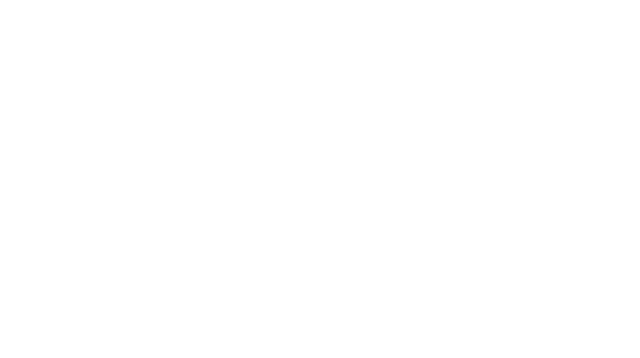
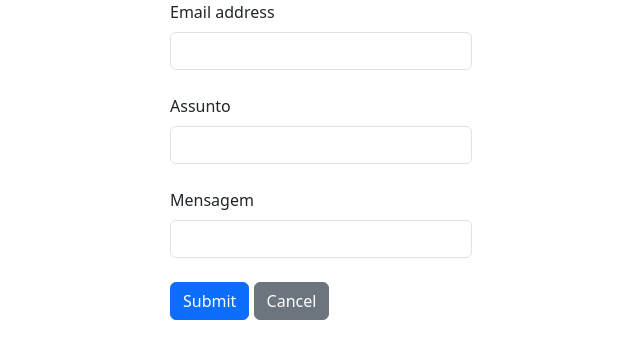
Before and after one commit to MP07T/LI2024-Teste4, a plain HTML site: page index.html in a window 1280 px wide. Shown: the whole page, without its empty margins (319-959 px from the left). Drawn offline with nearby package versions, Linux system fonts and the light colour scheme.

Commit message:
4ª Tarefa concluída

```diff
--- a/index.html
+++ b/index.html
@@ -8,8 +8,33 @@
 </head>
 <body>
 
+    <form>
+        <div class="row justify-content-center mb-4">
+            <div class="col-md-3">
+            <label for="exampleInputEmail1" class="form-label">Email address</label>
+            <input type="email" class="form-control" id="exampleInputEmail1" aria-describedby="emailHelp">
+            </div>
+        </div>
+        <div class="row justify-content-center mb-4">
+            <div class="col-md-3">
+            <label for="exampleInputText1" class="form-label">Assunto</label>
+            <input type="text" class="form-control" id="exampleInputText">
+            </div>
+        </div>
+        <div class="row justify-content-center mb-4">
+            <div class="col-md-3">
+            <label for="exampleInputText2" class="form-label">Mensagem</label>
+            <input type="text" class="form-control" id="exampleInputText">
+            </div>
+        </div>
+        <div class="row justify-content-center mb-2">
+            <div class="col-md-3">
+            <button type="submit" class="btn btn-primary">Submit</button>
+            <button type="button" class="btn btn-secondary">Cancel</button>
+            </div>
+        </div>
 
-
+      </form>
 
 
 
```
